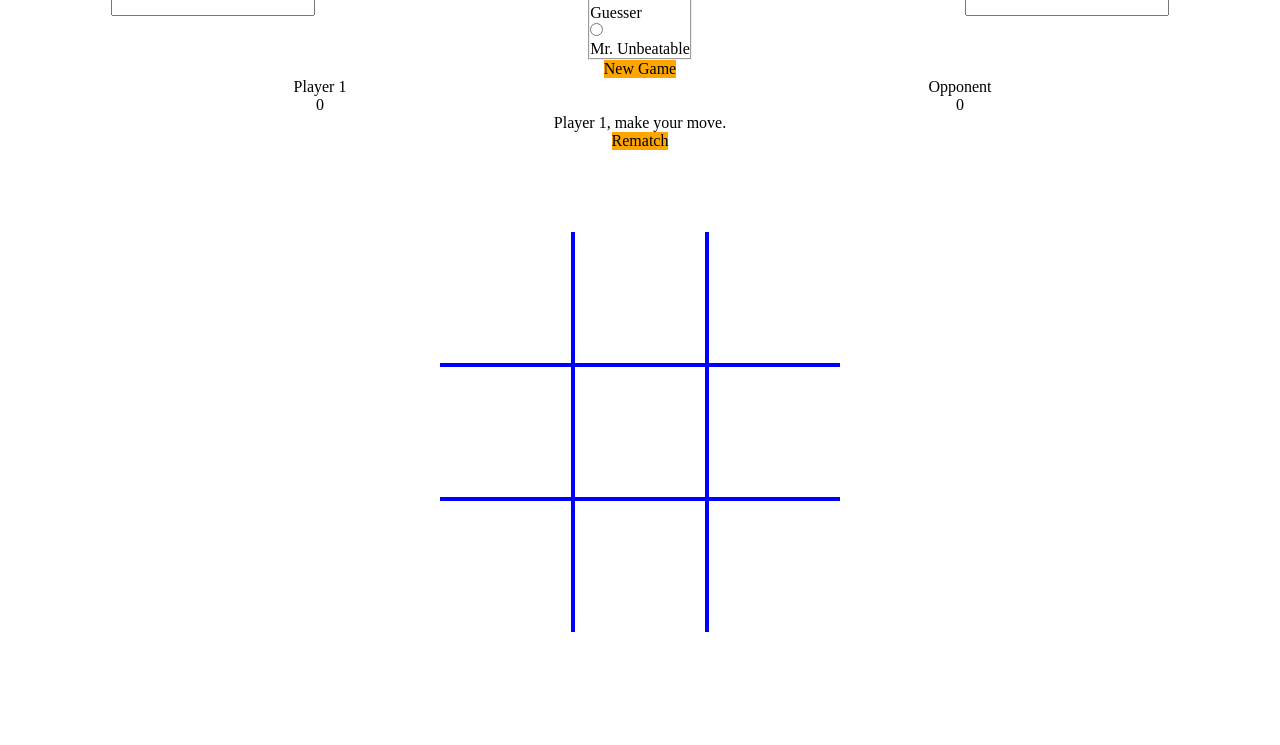
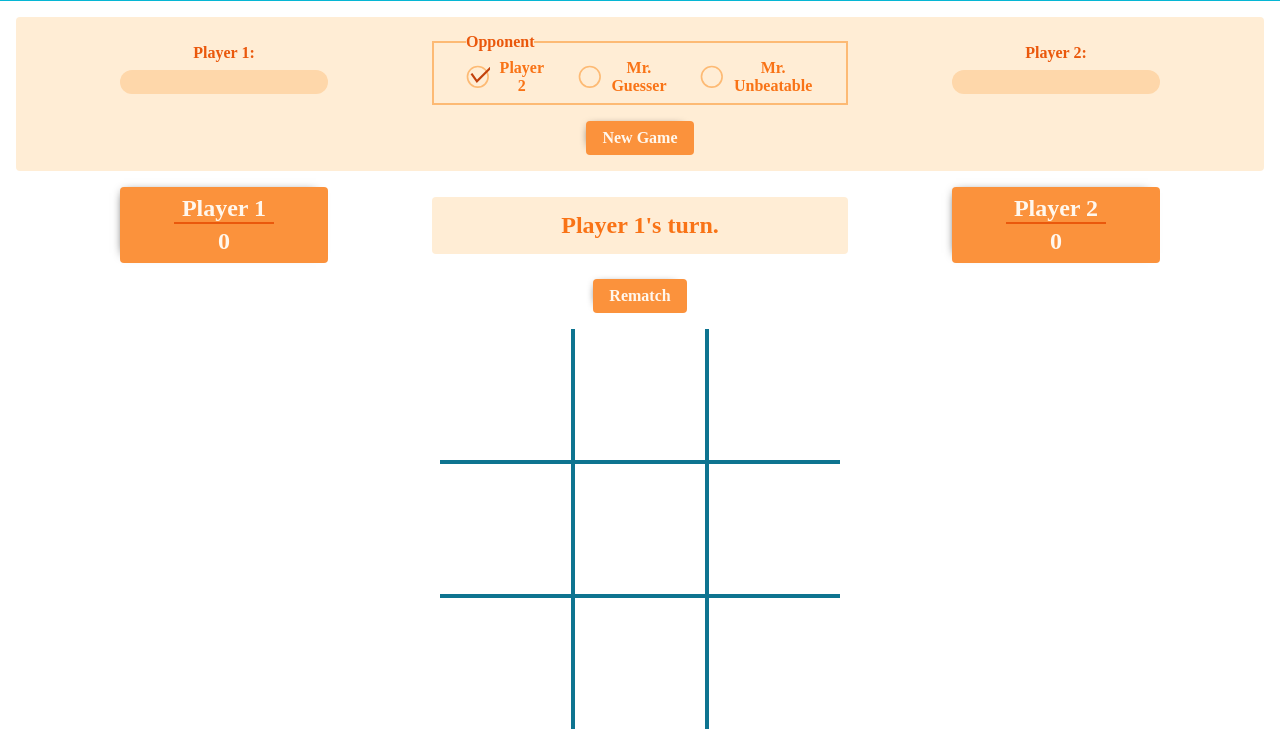
Before and after one commit to Mattheweng1/project-tic-tac-toe, a plain HTML site: page index.html in a window 1280 px wide. Shown: the part 86-831 px from the top of the page. Before the commit the page ends 800 px from the top, so only its background shows below. Drawn offline with Linux system fonts and the light colour scheme.

Commit message:
Design page with css & other tweaks

```diff
--- a/index.html
+++ b/index.html
@@ -22,14 +22,26 @@
                 <legend>Opponent</legend>
                 <label for="playerTwo">
                     <input type="radio" name="opponent" id="playerTwo" value="playerTwo" checked>
+                    <svg class="c-form__radio-icon" viewbox="0 0 22 22" xmlns="http://www.w3.org/2000/svg">
+                        <circle class="c-form__radio-circle" cx="10.809" cy="10.809" r="9.461"/>
+                        <polyline class="c-form__radio-tick" points="5 8 10 15 25 0"/>
+                    </svg>
                     <div>Player 2</div>
                 </label>
-                <label for="guesser">
-                    <input type="radio" name="opponent" id="guesser" value="guesser">
-                    <div>Guesser</div>
+                <label for="mrGuesser">
+                    <input type="radio" name="opponent" id="mrGuesser" value="mrGuesser">
+                    <svg class="c-form__radio-icon" viewbox="0 0 22 22" xmlns="http://www.w3.org/2000/svg">
+                        <circle class="c-form__radio-circle" cx="10.809" cy="10.809" r="9.461"/>
+                        <polyline class="c-form__radio-tick" points="5 8 10 15 25 0"/>
+                    </svg>
+                    <div>Mr. Guesser</div>
                 </label>
                 <label for="mrUnbeatable">
                     <input type="radio" name="opponent" id="mrUnbeatable" value="mrUnbeatable">
+                    <svg class="c-form__radio-icon" viewbox="0 0 22 22" xmlns="http://www.w3.org/2000/svg">
+                        <circle class="c-form__radio-circle" cx="10.809" cy="10.809" r="9.461"/>
+                        <polyline class="c-form__radio-tick" points="5 8 10 15 25 0"/>
+                    </svg>
                     <div>Mr. Unbeatable</div>
                 </label>
             </fieldset>
@@ -37,16 +49,20 @@
                 <div>Player 2:</div>
                 <input type="text">
             </label>
-            <div id="newGameBtn">New Game</div>
+            <div id="newGame" class="btn">New Game</div>
         </form>
         <div id="scoreBoard">
-            <div class="playerOne">Player 1</div>
-            <div class="opponent">Opponent</div>
-            <div class="playerOneScore">0</div>
-            <div class="opponentScore">0</div>
+            <div class="playerOneScoreContainer">
+                <div class="playerOne">Player 1</div>
+                <div class="playerOneScore">0</div>
+            </div>
+            <div id="gameMessage">Player 1, make your move.</div>
+            <div class="opponentScoreContainer">
+                <div class="opponent">Player 2</div>
+                <div class="opponentScore">0</div>
+            </div>
         </div>
-        <div id="gameMessage">Player 1, make your move.</div>
-        <div id="gameRematch">Rematch</div>
+        <div id="gameRematch" class="btn">Rematch</div>
         <div id="gameBoard">
             <div class="gameBoardCell"></div>
             <div class="gameBoardCell"></div>
--- a/script.js
+++ b/script.js
@@ -144,7 +144,7 @@ const game = (() => {
 const gameDisplay = (() => {
     // variables and methods...
 
-    document.getElementById('newGameBtn').addEventListener('click', () => game.setNewGame());
+    document.getElementById('newGame').addEventListener('click', () => game.setNewGame());
     document.getElementById('gameRematch').addEventListener('click', () => game.resetGame());
     Array.from(document.getElementById('gameBoard').children).forEach((cell) => {
         cell.addEventListener('click', () => game.markBoard(cell.getAttribute('data-index')));
@@ -166,9 +166,9 @@ const gameDisplay = (() => {
     const updateGameMessage = (playerOneTurn, winner) => {
         if (winner === '') {
             if (playerOneTurn) {
-                document.getElementById('gameMessage').textContent = `Player 1, make your move.`;
+                document.getElementById('gameMessage').textContent = `Player 1's turn.`;
             } else {
-                document.getElementById('gameMessage').textContent = `Player 2, make your move.`;
+                document.getElementById('gameMessage').textContent = `Player 2's turn.`;
             }
         } else if (winner === 'p1') {
             document.getElementById('gameMessage').textContent = `Player 1 wins!`;
--- a/style.css
+++ b/style.css
@@ -5,6 +5,28 @@
     font-size: inherit;
     font-family: inherit;
     color: inherit;
+}
+
+:root {
+    --cyan-50: #ecfeff;
+    --cyan-100: #cffafe;
+    --cyan-200: #a5f3fc;
+    --cyan-300: #67e8f9;
+    --cyan-400: #22d3ee;
+    --cyan-500: #06b6d4;
+    --cyan-600: #0891b2;
+    --cyan-700: #0e7490;
+    --cyan-800: #155e75;
+    --cyan-900: #164e63;
+    --cyan-950: #083344;
+    --orange-50: #fff7ed;
+    --orange-100: #ffedd5;
+    --orange-200: #fed7aa;
+    --orange-300: #fdba74;
+    --orange-400: #fb923c;
+    --orange-500: #f97316;
+    --orange-600: #ea580c;
+    --orange-700: #c2410c;
 }
 
 body {
@@ -16,17 +38,24 @@ body {
 
 #header {
     display: grid;
+    background-color: var(--cyan-500);
 }
 
 #header .title {
     justify-self: center;
     align-self: center;
+    padding: 16px;
+    font-size: 3rem;
+    font-weight: bold;
+    color: var(--cyan-200);
 }
 
 #content {
     display: grid;
     grid-template-columns: 1fr;
-    grid-template-rows: auto auto auto auto 1fr;
+    grid-template-rows: auto auto auto 1fr;
+    gap: 16px;
+    padding: 16px;
 }
 
 #gameOptions {
@@ -34,31 +63,176 @@ body {
     grid-template-columns: 1fr 1fr 1fr;
     grid-template-rows: auto auto;
     align-items: center;
-    justify-items: center;
+    row-gap: 16px;
+    padding: 16px 0;
+    background-color: var(--orange-100);
+    color: var(--orange-600);
+    border-radius: 4px;
+    font-size: 1rem;
+    font-weight: bold;
 }
 
-#newGameBtn {
+#gameOptions > label {
+    display: grid;
+    justify-items: center;
+    text-align: center;
+    gap: 8px;
+}
+
+#gameOptions > label > input {
+    border: 1px solid transparent;
+    border-radius: 0.75rem;
+    height: 1.5rem;
+    width: 50%;
+    background-color: var(--orange-200);
+    color: var(--orange-700);
+    font-weight: bold;
+    text-align: center;
+    padding: 0.5rem;
+    box-shadow: 0px 0px 10px -8px transparent;
+    transition: 0.5s ease-in-out;
+}
+
+#gameOptions > label > input:focus {
+    outline: none;
+    background-color: var(--orange-300);
+    box-shadow: -4px -2px 10px -8px black;
+    transition: 0.5s ease-in-out;
+}
+
+#gameOptions fieldset {
+    display: grid;
+    grid-template-columns: auto auto auto;
+    padding: 8px 32px;
+    gap: 32px;
+    border: 2px solid var(--orange-300);
+}
+
+#gameOptions fieldset label {
+    display: grid;
+    grid-template-columns: auto 1fr;
+    align-items: center;
+    text-align: center;
+    gap: 8px;
+    color: var(--orange-500);
+}
+
+fieldset > label > input {
+    border: 0;
+    clip: rect(0 0 0 0);
+    height: 1px;
+    margin: -1px;
+    overflow: hidden;
+    padding: 0;
+    position: absolute;
+    width: 1px;
+}
+
+fieldset > label > input:checked + svg > .c-form__radio-tick {
+    stroke-dashoffset: 0;
+}
+
+fieldset > label > input:focus + svg > .c-form__radio-circle {
+    stroke: var(--orange-500);
+}
+
+.c-form__radio-icon {
+    height: 1.5rem;
+    width: 1.5rem;
+    vertical-align: middle;
+}
+
+.c-form__radio-circle {
+    fill: none;
+    stroke: var(--orange-300);
+    stroke-width: 1.5;
+    transition: stroke 0.3s ease-in;
+}
+
+.c-form__radio-tick {
+    fill: none;
+    stroke: var(--orange-700);
+    stroke-dasharray: 33; /* this is the length of the line */
+    stroke-dashoffset: 33; /* this is the length of the line */
+    stroke-width: 2;
+    transition: stroke-dashoffset 0.3s ease-in;
+}
+
+#newGame {
     grid-column: 1/-1;
-    background-color: orange;
+    justify-self: center;
+}
+
+.btn {
+    background-color: var(--orange-400);
+    color: var(--orange-50);
+    padding: 8px 16px;
+    border-radius: 4px;
+    box-shadow: -4px -2px 10px -8px black;
+    transition: 0.5s;
+}
+
+.btn:hover {
+    background-color: var(--orange-500);
+    transition: 0.5s;
+    cursor: pointer;
+}
+
+.btn:active {
+    background-color: var(--orange-700);
 }
 
 #scoreBoard {
     display: grid;
-    grid-template-columns: 1fr 1fr;
+    grid-template-columns: 1fr 1fr 1fr;
+    grid-template-rows: auto;
+    align-items: center;
+    justify-items: center;
+    font-size: 1.5rem;
+    font-weight: bold;
+}
+
+.playerOneScoreContainer,
+.opponentScoreContainer {
+    display: grid;
     grid-template-rows: auto auto;
     align-items: center;
     justify-items: center;
+    background-color: var(--orange-400);
+    color: var(--orange-50);
+    padding: 8px 16px;
+    gap: 4px;
+    border-radius: 4px;
+    min-width: 50%;
+    box-shadow: -4px -2px 10px -8px black;
+}
+
+.playerOne,
+.opponent {
+    padding: 0 8px;
+    border-bottom: 2px solid var(--orange-600);
 }
 
 #gameMessage {
+    display: grid;
     align-self: center;
     justify-self: center;
+    align-content: center;
+    justify-content: center;
+    text-align: center;
+    width: 100%;
+    height: 75%;
+    background-color: var(--orange-100);
+    color: var(--orange-500);
+    padding: 8px 16px;
+    border-radius: 4px;
 }
 
 #gameRematch {
     align-self: center;
     justify-self: center;
-    background-color: orange;
+    font-weight: bold;
+    font-size: 1rem;
 }
 
 #gameBoard {
@@ -70,8 +244,8 @@ body {
     justify-self: center;
     height: 50vh;
     aspect-ratio: 1/1;
-    background-color: blue;
-    color: red;
+    background-color: var(--cyan-700);
+    color: var(--orange-700);
     font-size: 14vh;
 }
 
```
